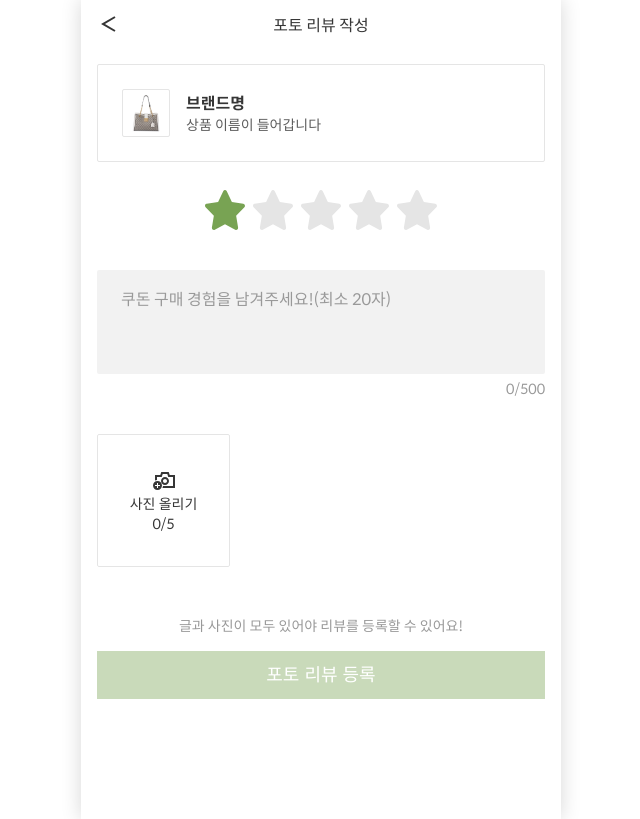
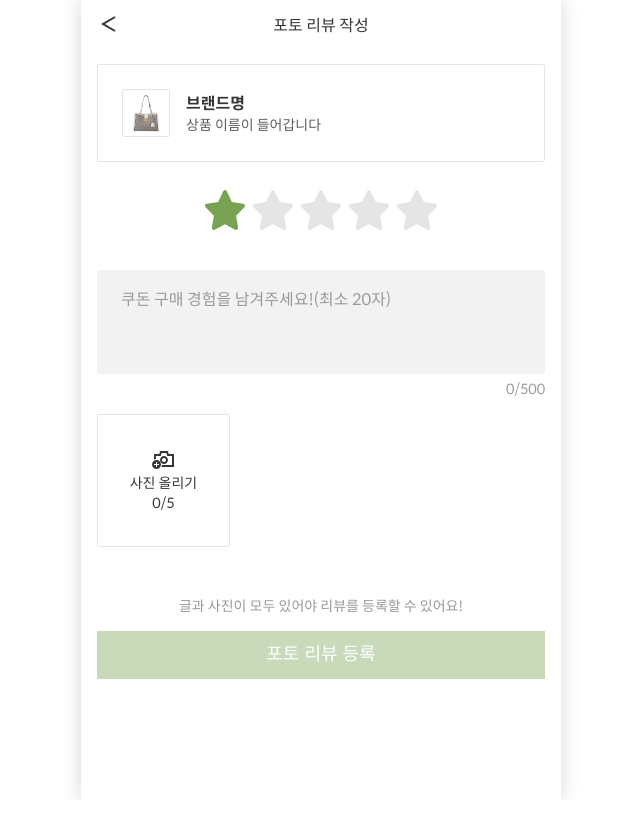
Before and after one commit to khkim-koodon/interaction-design, a Next.js app: page /write-review in a window 1280 px wide. Both pictures are taken after a click on the button 544 px from the left and 330 px from the top of the page. Shown: the whole page, without its empty margins (319-959 px from the left). Built offline with nearby package versions, Linux system fonts and the light colour scheme.

Commit message:
previewPhoto dynamic width & height

```diff
--- a/src/lib/hook/useWindowWidth.ts
+++ b/src/lib/hook/useWindowWidth.ts
@@ -3,7 +3,7 @@ import { useEffect, useState } from 'react';
 // 창의 너비를 저장해두고 필요할 때마다 값을 제공
 // 창의 너비가 변경되면 새로운 창의 너비로 다시 렌더링된다.
 export const useWindowWidth = () => {
-  const innerWidth = typeof window !== 'undefined' && window.innerHeight;
+  const innerWidth = typeof window !== 'undefined' && window.innerWidth;
   const [width, setWidth] = useState(innerWidth);
 
   useEffect(() => {
--- a/src/pages/write-review.tsx
+++ b/src/pages/write-review.tsx
@@ -1,7 +1,7 @@
 import styled from 'styled-components';
 import IconStar48Fill from '../elements/svg/icn_star_48_fill';
 import { motion } from 'framer-motion';
-import { useState } from 'react';
+import { useRef, useState, useEffect } from 'react';
 import PopSpeechBubble from '../framer/pop-speech-bubble';
 import NavigationBar from '../components/nav-bar';
 import H324px400 from '../elements/typography/h3-24px-400';
@@ -11,26 +11,45 @@ import TextareaAutosize from 'react-textarea-autosize';
 import IconAddPhoto24 from '../elements/svg/icn_add_photo_24';
 import BigBtn from '../components/big-btn';
 import IconTextClose24 from '../elements/svg/icn-textfield-x-24';
+import { useWindowWidth } from '../lib/hook/useWindowWidth';
+
+// https://github.com/microsoft/TypeScript/issues/31816
+// amatiasq's의 Comment
+interface Event<T = EventTarget> {
+  target: T;
+}
 
 const WriteReview = () => {
   const [starCount, setStarCount] = useState([0, 0, 0, 0, 0]); // 0: off 1: on
   const [starAnimation, setStarAnimation] = useState(false);
+  const widthRef = useRef<HTMLElement>(null);
+  const [width, setWidth] = useState(useWindowWidth());
+  const [previewPhotoWidth, setPreviewPhotoWidth] = useState<
+    number | undefined
+  >(0);
+
+  useEffect(() => {
+    width > 380 && setWidth(380); // 가로 길이가 너무 길어지면 사진 크기가 너무 커져서 주는 사진 가로 길이 제한
+  }, []);
+
   const activeStarAnimation = () => {
     setStarAnimation(!starAnimation); // production에서는 true로
+    width && setPreviewPhotoWidth((width - 32) / 1.618 / 1.618); // 별 누르면 '사진 올리기' 버튼 및 '미리 보기 사진' 가로 세로 길이 계산
   };
   const [reviewText, setReviewText] = useState('');
 
+  console.log('width', width);
+  console.log('previewPhotoWidth', previewPhotoWidth);
+
   // S of upload Image
   const [images, setImages] = useState<string[]>([]);
-  const imageHandler = (e: any) => {
-    const fileArray = Array.from(e.target.files).map((file) =>
+  const imageHandler = (e: Event<HTMLInputElement>) => {
+    const fileArray = Array.from(e.target.files as any).map((file) =>
       URL.createObjectURL(file)
     );
 
     // https://www.youtube.com/watch?v=iBonBC-ySgo
     if (e.target.files) {
-      // Array.cancat()
-      // https://developer.mozilla.org/ko/docs/Web/JavaScript/Reference/Global_Objects/Array/concat
       images.length + fileArray.length < 6 // 사진은 5장까지만 올릴 수 있음.
         ? setImages((prevImages: string[]) => prevImages.concat(fileArray))
         : alert('사진은 5장까지만 올릴 수 있어요 😂');
@@ -44,7 +63,7 @@ const WriteReview = () => {
     return source.map((photo: string) => {
       return (
         <PreviewPhotoWrap key={photo}>
-          <PreviewPhoto src={photo} />
+          <PreviewPhoto src={photo} previewPhotoWidth={previewPhotoWidth} />
           <button onClick={() => removePhoto(photo)}>
             <IconTextClose24 />
           </button>
@@ -56,15 +75,57 @@ const WriteReview = () => {
   // 올린 사진 삭제
   const removePhoto = (key: string) => {
     const updateImages: string[] = images.filter(
-      (photo: string) => photo !== key
+      (image: string) => image !== key
     );
     setImages(updateImages);
   };
 
+  // 사진 가이드 모달 보았는지 체크
+  // 최초 리뷰 등록, 리뷰 수정에서 모두 '사진 올리기' 버튼을 눌렀을 때 최초 1회만 보여줌
+  const [seePhotoGuide, setSeePhotoGuide] = useState(false);
+
+  const seePhotoGuideCheck = () => {
+    !seePhotoGuide &&
+      alert(
+        '직접 촬영하지 않은 캡처 이미지 등을 올리시면 포인트가 지급되지 않아요 😭 구매하신 상품의 전체 모습이 나온 사진을 올려주세요! 📸 '
+      );
+    setSeePhotoGuide(true);
+  };
+
+  const inputReturn = () => {
+    if (images.length < 5) {
+      return (
+        <>
+          <input
+            // display: 'none'은 접근성 문제 발생
+            style={{ opacity: '0', height: '0', width: '0' }}
+            id="upload-photo"
+            type="file"
+            accept="image/*"
+            multiple
+            onClick={seePhotoGuideCheck}
+            onChange={imageHandler}
+          />
+        </>
+      );
+    } else if (images.length >= 5) {
+      return (
+        <>
+          <button
+            style={{ opacity: '0', height: '0', width: '0' }}
+            id="upload-photo"
+            onClick={() => alert('사진은 5장까지만 올릴 수 있어요 😂')}
+          />
+        </>
+      );
+    }
+  };
+  // E of upload Image
+
   return (
     <>
       <NavigationBar leftAction="back" title="포토 리뷰 작성" />
-      <Main>
+      <Main ref={widthRef}>
         <Container>
           <ProductBox>
             <img className="product__img" src="/images/review.jpg" />
@@ -104,6 +165,7 @@ const WriteReview = () => {
           </MotionStarContainer>
           {/* E of Star Area */}
 
+          {/* S of Textfield Area */}
           <MotionTextfield
             variants={fadeIn}
             initial={false}
@@ -118,11 +180,14 @@ const WriteReview = () => {
               maxLength={499}
             />
             <CountCharacters>
-              <P314px400 color="gray2">{String(reviewText.length)}</P314px400>
-              <P314px400 color="gray2">/500</P314px400>
+              <P314px400 color="gray2">
+                {String(reviewText.length)}/500
+              </P314px400>
             </CountCharacters>
           </MotionTextfield>
+          {/* E of Textfield Area */}
 
+          {/* S of PhotoUpload Area */}
           {/* https://github.com/facebook/react/issues/310 */}
           <PhotoUploadArea
             variants={fadeIn}
@@ -130,26 +195,25 @@ const WriteReview = () => {
             animate={starAnimation ? 'animate' : 'initial'}
             style={{ display: starAnimation ? 'flex' : 'none' }}
           >
-            <MotionUploadPhotoLabel htmlFor="upload-photo">
+            <MotionUploadPhotoLabel
+              htmlFor="upload-photo"
+              previewPhotoWidth={previewPhotoWidth}
+            >
               <IconAddPhoto24 />
               <P314px400 color="black">사진 올리기</P314px400>
               <P314px400 color="black">{String(images.length)}/5</P314px400>
-              <input
-                // display: 'none'은 접근성 문제 발생
-                style={{ opacity: '0', height: '0', width: '0' }}
-                id="upload-photo"
-                type="file"
-                accept="image/*"
-                multiple
-                onChange={imageHandler}
-              />
+              {/* <button onClick={() => images.length > 4 && alert('hi')}> */}
+              {inputReturn()}
+              {/* </button> */}
             </MotionUploadPhotoLabel>
             <PreviewPhotoTotalWrap>
               {images && renderPhotos(images)}
             </PreviewPhotoTotalWrap>
           </PhotoUploadArea>
           {/* https://helloinyong.tistory.com/275 */}
+          {/* E of PhotoUpload Area */}
 
+          {/* S of Bottom Button Area */}
           <MotionButtonArea
             variants={fadeIn}
             initial={false}
@@ -161,6 +225,7 @@ const WriteReview = () => {
             </P314px400>
             <BigBtn text="포토 리뷰 등록" color="white" marginTop="16px" />
           </MotionButtonArea>
+          {/* E of Bottom Button Area */}
 
           <PopSpeechBubbleWrap
             style={{ display: starAnimation ? 'none' : 'block' }}
@@ -279,7 +344,7 @@ const MultiLineTextField = styled(TextareaAutosize)`
 
 const CountCharacters = styled.div`
   display: flex;
-  margin-left: auto; //오른쪽으로
+  margin-left: auto; //오른쪽 정렬
   text-align: right;
   margin-top: 4px;
   height: 20px;
@@ -289,7 +354,7 @@ const PhotoUploadArea = styled(motion.div)`
   overflow-x: scroll;
   overflow-y: hidden;
   white-space: nowrap; // white-space: nowrap: 줄바꿈을 하지 않겠다
-  margin-top: 36px;
+  margin-top: 16px;
   padding-left: 16px;
   display: flex;
 
@@ -318,22 +383,26 @@ const PreviewPhotoWrap = styled.div`
   }
 `;
 
-const PreviewPhoto = styled.img`
+type previewPhotoWidthType = {
+  previewPhotoWidth?: number;
+};
+
+const PreviewPhoto = styled.img<previewPhotoWidthType>`
   border-radius: 2px;
   border: solid 1px ${({ theme }) => theme.gray1};
-  width: 133px;
-  height: 133px;
+  width: ${({ previewPhotoWidth }) => previewPhotoWidth}px;
+  height: ${({ previewPhotoWidth }) => previewPhotoWidth}px;
   margin-left: 8px;
   display: inline-block;
   object-fit: cover; // 비율에 맞지 않아도 이미지 확대해 박스를 채움.
 `;
 
-const MotionUploadPhotoLabel = styled(motion.label)`
+const MotionUploadPhotoLabel = styled(motion.label)<previewPhotoWidthType>`
   border-radius: 2px;
   border: solid 1px ${({ theme }) => theme.gray1};
-  max-width: 133px;
+  max-width: ${({ previewPhotoWidth }) => previewPhotoWidth}px;
   padding: 0 40px; // 가로만 패딩 적용, 패딩이 없으면 가로로 작아짐. -> max-width와 함께 이용.
-  height: 133px;
+  height: ${({ previewPhotoWidth }) => previewPhotoWidth}px;
   display: flex;
   flex-direction: column;
   justify-content: center;
```
